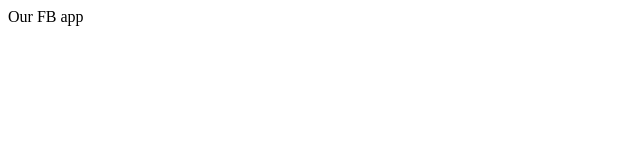
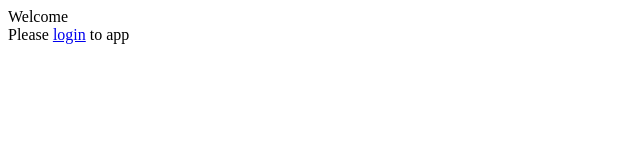
Before and after one commit to jintoppy/jintoppy.github.com, a plain HTML site: page index.html in a window 1280 px wide. Shown: the whole page, without its empty margins (0-640 px from the left). Drawn offline with Linux system fonts and the light colour scheme.

Commit message:
handling fb authenticate

```diff
--- a/index.html
+++ b/index.html
@@ -7,7 +7,8 @@
 <body>
 <div id="fb-root"></div>
 <div id="container">
-	Our FB app
+	<div id="signedin">Welcome</div>
+	<div id="notsignedin">Please <a href="#" onclick="doLogin">login</a> to app</div>
 </div>
 
 </body>
```
